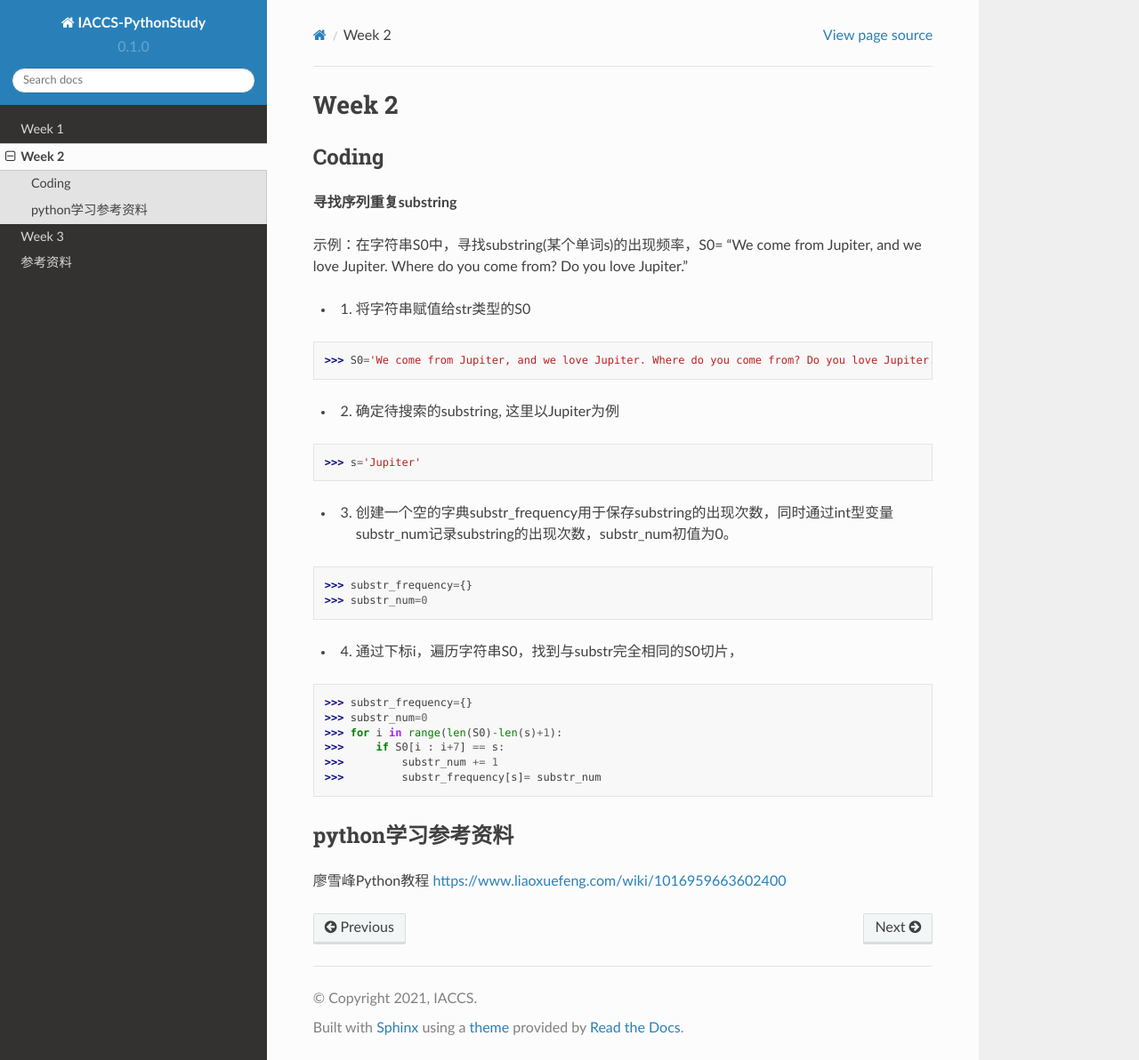
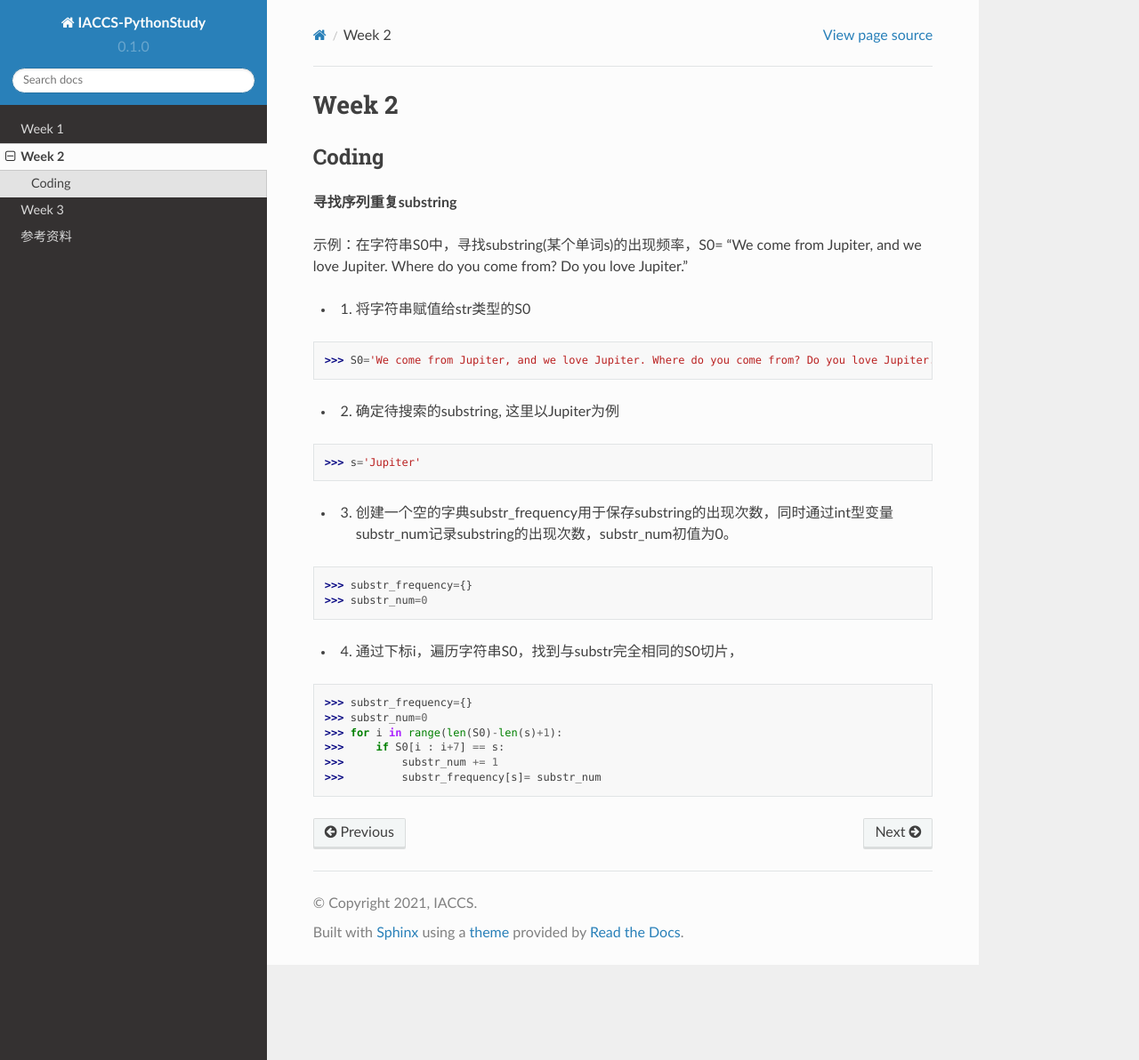
Before and after one commit to sandaowu/IACCS-Python-Study, a Sphinx documentation site: the page built from docs/source/study2.rst, in a window 1280 px wide and 1192 px high. Shown: the whole window at 89% size. Built offline with Sphinx 7.4.7 and the Read the Docs theme 2.0.0, drawn with Linux system fonts in a browser that asks for light colours.

Commit message:
Update study2.rst

```diff
--- a/docs/source/study2.rst
+++ b/docs/source/study2.rst
@@ -27,8 +27,3 @@ Coding
 >>>     if S0[i : i+7] == s:
 >>>         substr_num += 1
 >>>         substr_frequency[s]= substr_num
-
-
-python学习参考资料
--------------
-廖雪峰Python教程 https://www.liaoxuefeng.com/wiki/1016959663602400
```
